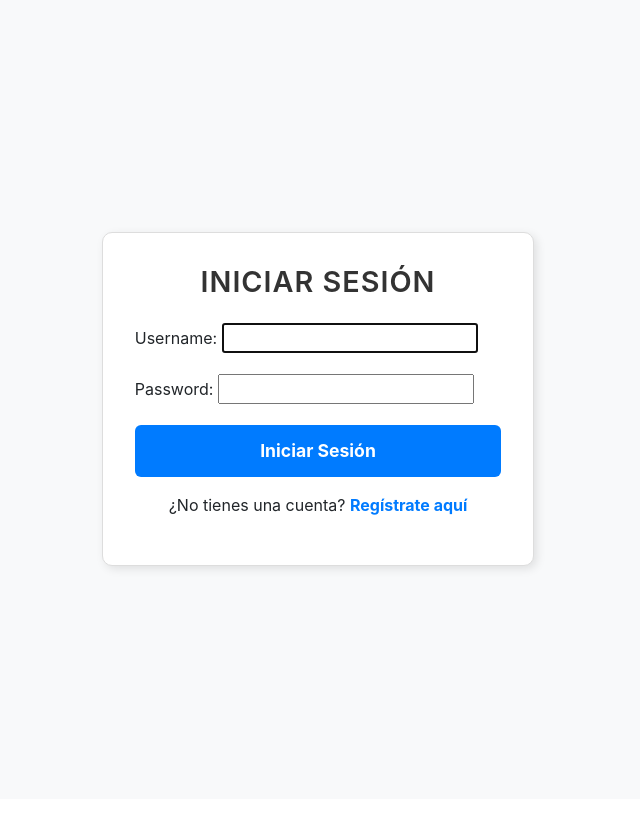
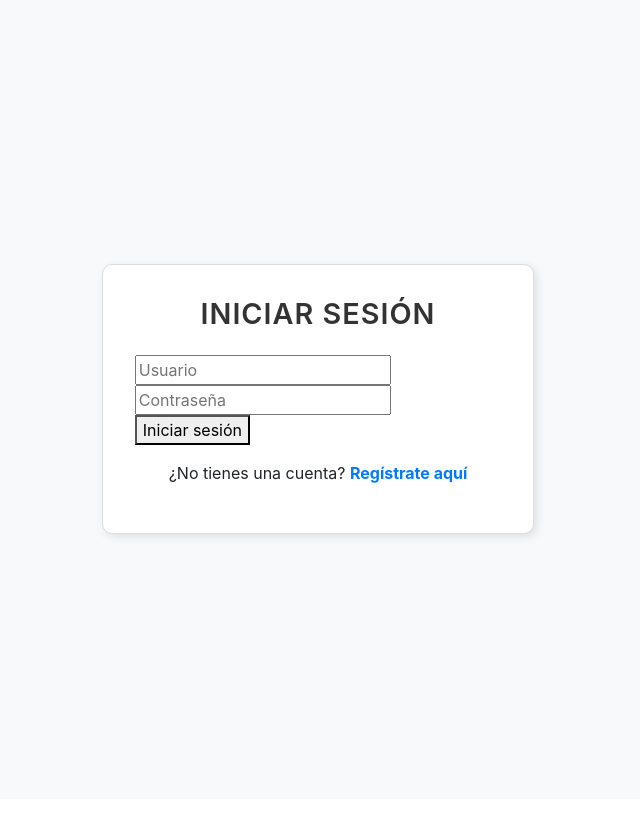
Before and after one commit to hidravneno/gestion_clubes-bien, a Django app: page /usuarios/login/ in a window 1280 px wide. Shown: the part 111-950 px from the top of the page, without its empty margins (322-962 px from the left). Run offline with Django 4.2, Linux system fonts and the light colour scheme; some libraries are stand-ins or nearby versions.

Commit message:
inico de sesion arregaldo

```diff
--- a/gestion_clubes/settings.py
+++ b/gestion_clubes/settings.py
@@ -128,6 +128,7 @@ DEFAULT_AUTO_FIELD = 'django.db.models.BigAutoField'
 AUTH_USER_MODEL = 'usuarios.Usuario'
 
 LOGIN_URL = '/usuarios/login/'  # Cambia esta URL según tu vista de inicio de sesión
+LOGIN_REDIRECT_URL = '/'  # Redirige a la página principal después del inicio de sesión
 
 BOOTSTRAP_CSS = "https://stackpath.bootstrapcdn.com/bootstrap/4.5.2/css/bootstrap.min.css"
 JQUERY_JS = "https://code.jquery.com/jquery-3.5.1.slim.min.js"
--- a/templates/usuarios/login.html
+++ b/templates/usuarios/login.html
@@ -89,12 +89,11 @@
             <div class="col-md-5">
                 <div class="card">
                     <h2 class="form-title">Iniciar Sesión</h2>
-                    <form method="post">
+                    <form method="post" action="{% url 'login' %}">
                         {% csrf_token %}
-                        <div class="form-group">
-                            {{ form.as_p }}
-                        </div>
-                        <button type="submit" class="btn btn-primary btn-block w-100">Iniciar Sesión</button>
+                        <input type="text" name="username" placeholder="Usuario">
+                        <input type="password" name="password" placeholder="Contraseña">
+                        <button type="submit">Iniciar sesión</button>
                     </form>
 
                     <div class="text-center mt-3">
```
Also changed, not shown: db.sqlite3.
